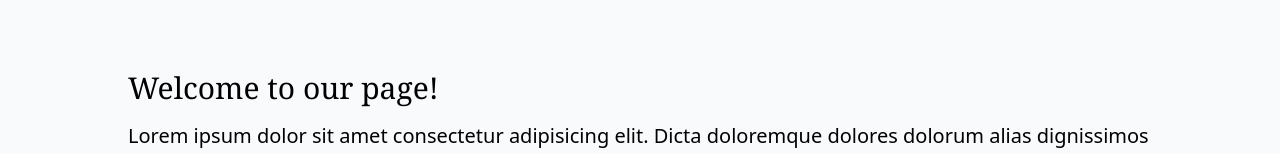
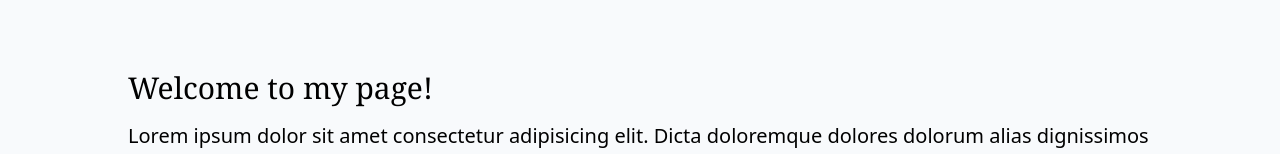
Before and after one commit to williamrolando88/math-magicians, a React (Create React App) app: page / in a window 1280 px wide. Shown: the part 128-282 px from the top of the page. Built offline with nearby package versions, Linux system fonts and the light colour scheme.

Commit message:
Update scripts

```diff
--- a/package.json
+++ b/package.json
@@ -16,7 +16,7 @@
   },
   "scripts": {
     "start": "react-scripts start",
-    "build": "react-scripts build",
+    "build": "react-scripts build --base=/scientech-cost-calculator/",
     "predeploy": "npm run build",
     "deploy": "gh-pages -d build",
     "test": "react-scripts test --watchAll --testMatch **/src/**/*.test.js",
--- a/src/components/Home.jsx
+++ b/src/components/Home.jsx
@@ -2,7 +2,7 @@ import React from 'react';
 
 const Home = () => (
   <section className="text-xl w-4/5">
-    <h1 className="text-3xl font-serif">Welcome to our page!</h1>
+    <h1 className="text-3xl font-serif">Welcome to my page!</h1>
     <div className="mt-4 ">
       <p className="mt-4">
         Lorem ipsum dolor sit amet consectetur adipisicing elit. Dicta
```
